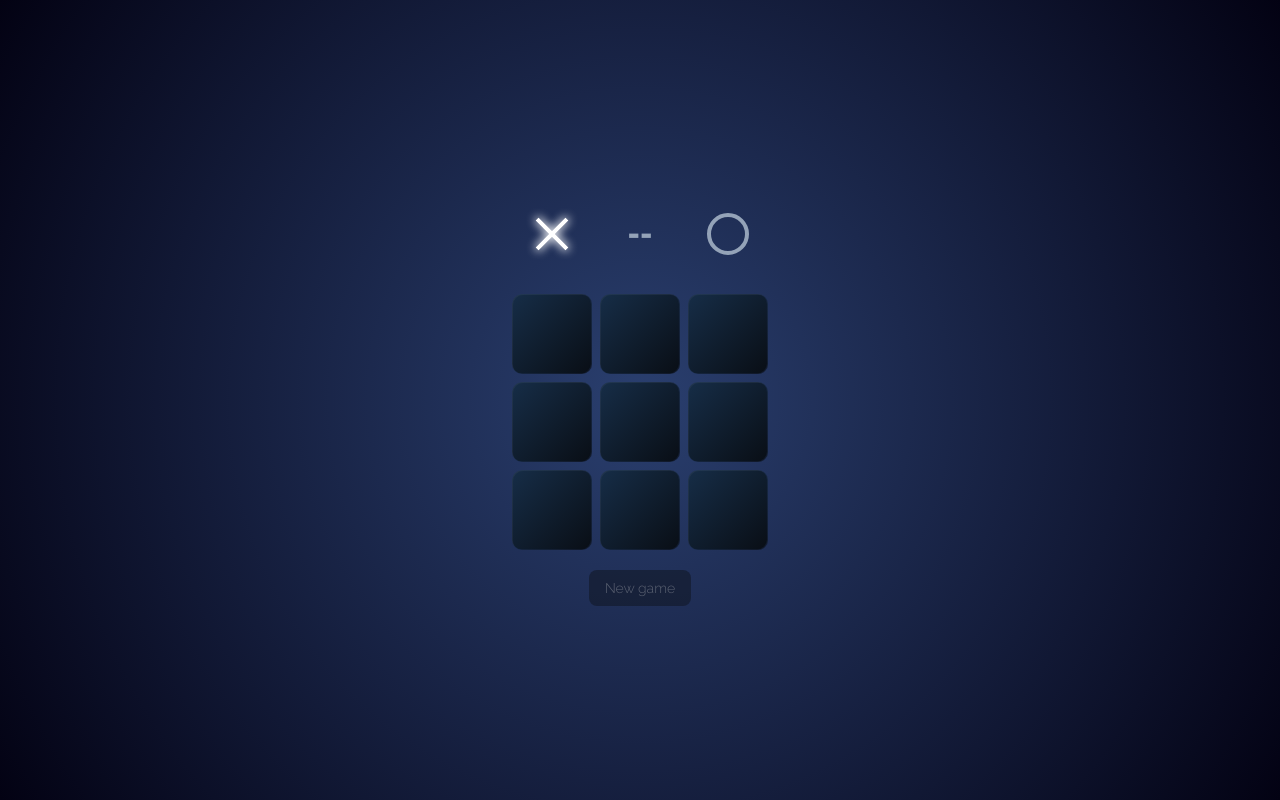
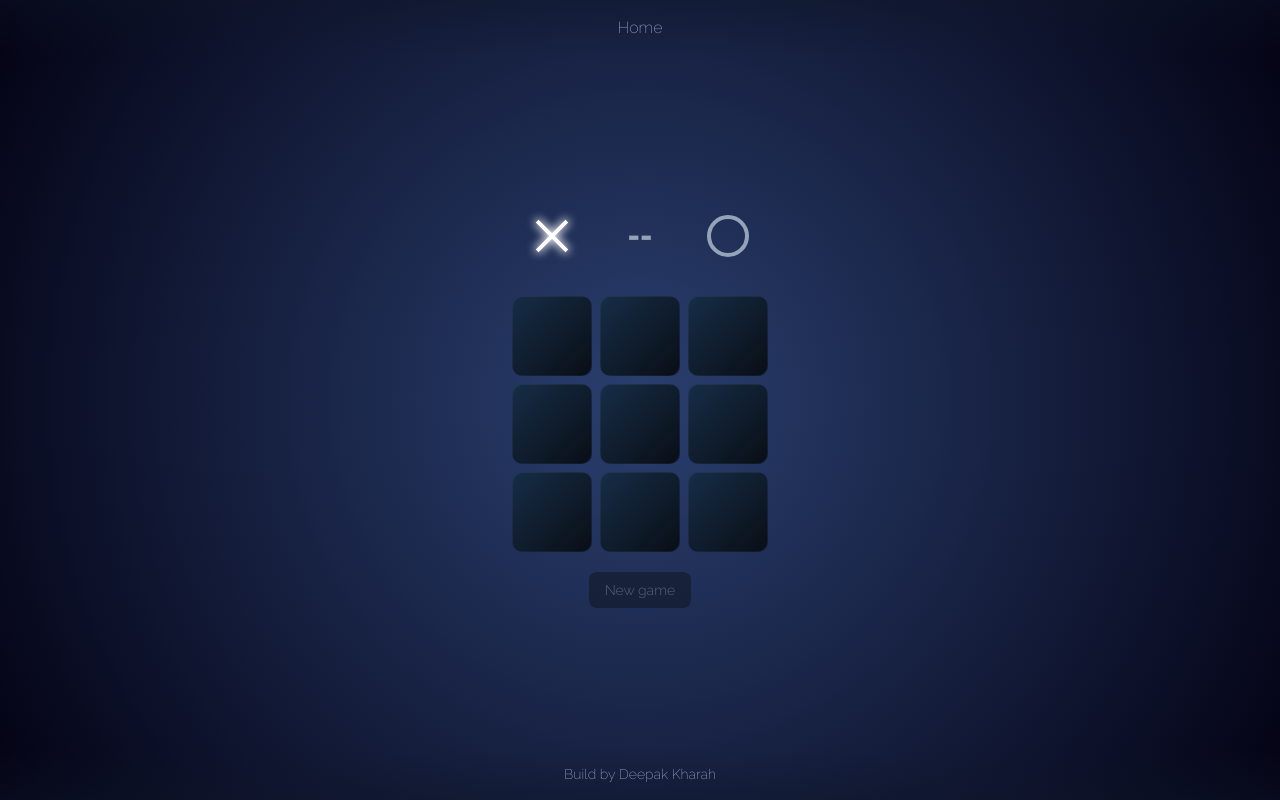
Before and after one commit to Deepak-Kharah/tic-tac-toe-four, a Next.js app: page /game in a window 1280 px wide. Built offline with nearby package versions, Linux system fonts and the light colour scheme.

Commit message:
feat: add navbar and fix grammar

```diff
--- a/src/app/game/components/TicTacToe.tsx
+++ b/src/app/game/components/TicTacToe.tsx
@@ -1,15 +1,4 @@
 "use client";
-
-import { effect } from "@preact/signals";
-import classNames from "classnames";
-import { useState } from "react";
-import { didWin } from "../gameLogic";
-import { board, getDefaultBoard } from "../signal";
-import { Row } from "./Row";
-import styles from "./TicTacToe.module.css";
-import { isXTurn as isXTurnSignal } from "../signal";
-import { Circle, Cross } from "./Pieces";
-import { resetGameComponents } from "./Cell";
 
 import {
   Dialog,
@@ -21,6 +10,22 @@ import {
   DialogTitle,
   DialogTrigger,
 } from "@/components/ui/dialog";
+import { effect } from "@preact/signals";
+import classNames from "classnames";
+import { Variants, motion, AnimatePresence } from "framer-motion";
+import { useState } from "react";
+import { didWin } from "../gameLogic";
+import { board, getDefaultBoard, isXTurn as isXTurnSignal } from "../signal";
+import { resetGameComponents } from "./Cell";
+import { Circle, Cross } from "./Pieces";
+import { Row } from "./Row";
+import styles from "./TicTacToe.module.css";
+
+const gameAnimationVariants: Variants = {
+  hidden: { opacity: 0, y: 20 },
+  visible: { opacity: 1, y: 0 },
+  exit: { opacity: 0.2, y: 20 },
+};
 
 function TicTacToe() {
   const [gameOver, setGameOver] = useState(false);
@@ -41,8 +46,19 @@ function TicTacToe() {
   }
 
   return (
-    <>
-      <section className="flex gap-2 items-center">
+    <AnimatePresence>
+      <motion.div
+        initial="hidden"
+        animate="visible"
+        exit={"exit"}
+        transition={{ staggerChildren: 0.1 }}
+        className="flex flex-col justify-center items-center gap-5 h-full"
+      >
+        <motion.section
+          layout
+          variants={gameAnimationVariants}
+          className="flex gap-2 items-center"
+        >
           <div
             className={classNames("size-20 flex items-center justify-center", {
               [styles.active]: isXTurn,
@@ -60,8 +76,9 @@ function TicTacToe() {
           >
             <Circle />
           </div>
-      </section>
-      <section
+        </motion.section>
+        <motion.section
+          variants={gameAnimationVariants}
           className={classNames("flex flex-col gap-2", {
             [styles["game-over"]]: !!gameOver,
           })}
@@ -69,8 +86,8 @@ function TicTacToe() {
           {Array.from({ length: 3 }).map((_, idx) => {
             return <Row key={idx} row={idx} />;
           })}
-      </section>
-      <section>
+        </motion.section>
+        <motion.section variants={gameAnimationVariants}>
           {!!gameOver ? (
             <button
               className={classNames(
@@ -94,8 +111,8 @@ function TicTacToe() {
                   <DialogTitle>Start over?</DialogTitle>
                 </DialogHeader>
                 <DialogDescription>
-                The game didn&apos;t finish yet. Are you sure you want to start
-                a new game? All progress will be lost
+                  The game didn&apos;t finish yet. Are you sure you want to
+                  start a new game? All progress will be lost
                 </DialogDescription>
                 <DialogFooter>
                   <DialogClose className="px-4 py-2 text-sm font-light rounded-lg hover:text-white hover:bg-gray-900 transition-all">
@@ -111,8 +128,9 @@ function TicTacToe() {
               </DialogContent>
             </Dialog>
           )}
-      </section>
-    </>
+        </motion.section>
+      </motion.div>
+    </AnimatePresence>
   );
 }
 
--- a/src/app/game/page.tsx
+++ b/src/app/game/page.tsx
@@ -1,9 +1,10 @@
 import React from "react";
 import TicTacToe from "./components/TicTacToe";
+import { motion } from "framer-motion";
 
 function Game() {
   return (
-    <main className="w-100vw h-[100vh] flex flex-col justify-center items-center gap-5">
+    <main className="flex-1">
       <TicTacToe />
     </main>
   );
--- a/src/app/layout.tsx
+++ b/src/app/layout.tsx
@@ -1,12 +1,15 @@
 import type { Metadata } from "next";
 import { Raleway } from "next/font/google";
 import "./globals.css";
+import Link from "next/link";
+import classNames from "classnames";
 
 const raleway = Raleway({ subsets: ["latin"] });
 
 export const metadata: Metadata = {
-  title: "Create Next App",
-  description: "Generated by create next app",
+  title: "Tic Tac Toe Four",
+  description:
+    "A twist on the classic Tic Tac Toe game. A game that never draws. Play now!",
 };
 
 export default function RootLayout({
@@ -16,7 +19,31 @@ export default function RootLayout({
 }>) {
   return (
     <html lang="en">
-      <body className={raleway.className}>{children}</body>
+      <body
+        className={classNames(raleway.className, "min-h-[100vh] flex flex-col")}
+      >
+        <nav className="font-extralight text-slate-400 py-4 px-3 bg-gradient-to-b from-slate-900/40 to-transparent">
+          <ul className="flex gap-5 mx-auto justify-center">
+            <li>
+              <Link className="transition-all hover:text-white" href="/">
+                Home
+              </Link>
+            </li>
+          </ul>
+        </nav>
+        {children}
+        <footer className="font-extralight text-sm text-slate-400 py-4 px-3 text-center bg-gradient-to-t from-slate-900/40 to-transparent">
+          Build by{" "}
+          <a
+            className="transition-all hover:text-white"
+            href="https://github.com/Deepak-Kharah"
+            target="_blank"
+            rel="noopener noreferrer"
+          >
+            Deepak Kharah
+          </a>
+        </footer>
+      </body>
     </html>
   );
 }
--- a/src/app/page.tsx
+++ b/src/app/page.tsx
@@ -4,7 +4,7 @@ import Homepage from "../components/Homepage/Homepage.component";
 
 export default function Home() {
   return (
-    <main className="w-100vw h-[100vh] flex justify-center items-center">
+    <main className="flex justify-center items-center flex-1">
       <Homepage />
     </main>
   );
--- a/src/components/Homepage/Homepage.component.tsx
+++ b/src/components/Homepage/Homepage.component.tsx
@@ -20,20 +20,27 @@ function Homepage() {
   const twistRef = React.useRef<HTMLSpanElement>(null);
   const fourPiecesRef = React.useRef<HTMLSpanElement>(null);
   const neverDrawsRef = React.useRef<HTMLSpanElement>(null);
+  const disappearRef = React.useRef<HTMLSpanElement>(null);
 
   useEffect(() => {
-    if (twistRef.current && neverDrawsRef.current && fourPiecesRef.current) {
+    if (
+      twistRef.current &&
+      neverDrawsRef.current &&
+      fourPiecesRef.current &&
+      disappearRef.current
+    ) {
       const annotationConfig: RoughAnnotationConfig = {
         type: "underline",
         color: "#3b82f6",
         iterations: 1,
-        animationDuration: 500,
+        animationDuration: 800,
         padding: [2, 10],
         strokeWidth: 1,
       };
       const notationGroup = annotationGroup([
         annotate(twistRef.current, annotationConfig),
         annotate(fourPiecesRef.current, annotationConfig),
+        annotate(disappearRef.current, annotationConfig),
         annotate(neverDrawsRef.current, annotationConfig),
       ]);
 
@@ -43,20 +50,30 @@ function Homepage() {
   return (
     <div>
       <section className="flex flex-col items-center w-full px-3 py-10 gap-8">
-        <h1 className="text-5xl font-light">
+        <motion.h1
+          className="text-5xl font-light"
+          initial={{
+            opacity: 0,
+            y: 20,
+          }}
+          animate={{
+            opacity: 1,
+            y: 0,
+          }}
+        >
           Tic Tac Toe{" "}
           <em className={classNames(satisfy.className, "text-blue-500")}>
             Four
           </em>
-        </h1>
+        </motion.h1>
         <motion.div
           className="leading-7 text-center text-l font-light"
           initial="hidden"
           animate="visible"
-          transition={{ staggerChildren: 0.5 }}
+          transition={{ staggerChildren: 0.8 }}
         >
           <motion.p variants={mainDescriptionVariants}>
-            It&apos;s your regular Tic Tac Toe but with a{" "}
+            It&apos;s your regular Tic Tac Toe, but with a{" "}
             <span ref={twistRef} className="text-blue-300">
               twist
             </span>
@@ -70,13 +87,30 @@ function Homepage() {
             .
           </motion.p>
           <motion.p variants={mainDescriptionVariants}>
-            It means, this game{" "}
+            Then, the last piece{" "}
+            <span ref={disappearRef} className="text-blue-300">
+              disappears
+            </span>
+            .
+          </motion.p>
+          <motion.p variants={mainDescriptionVariants}>
+            It means this game{" "}
             <span ref={neverDrawsRef} className="text-blue-300">
               never draws
             </span>
             .
           </motion.p>
         </motion.div>
+        <motion.div
+          initial={{
+            opacity: 0,
+            y: 20,
+          }}
+          animate={{
+            opacity: 1,
+            y: 0,
+          }}
+        >
           <Link
             className={classNames(
               // "rounded-xl text-sm px-8 py-3 shadow-lg border border-stone-800",
@@ -87,6 +121,7 @@ function Homepage() {
           >
             Play game
           </Link>
+        </motion.div>
       </section>
     </div>
   );
```
Lines whose indentation alone changed are shown as unchanged.
